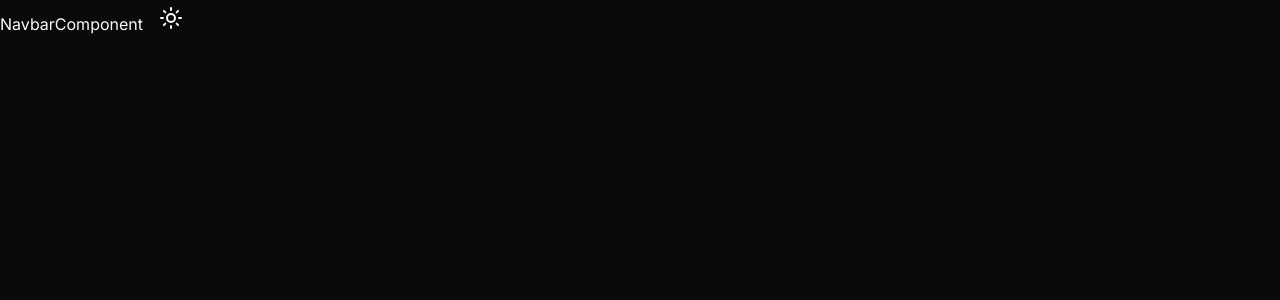
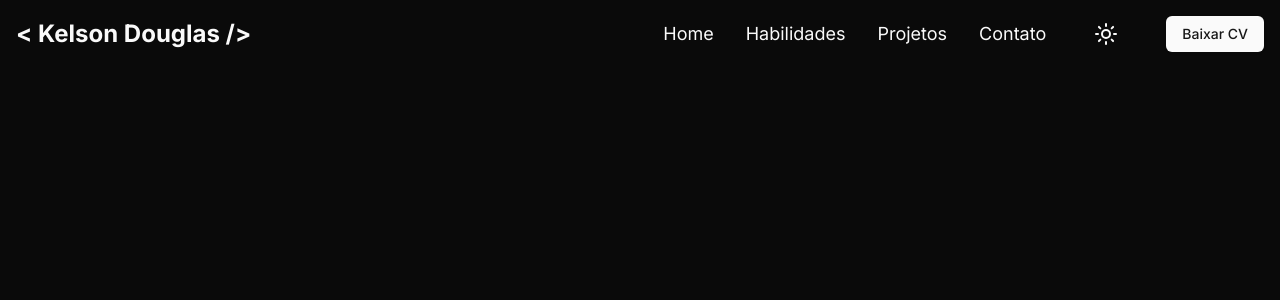
Before and after one commit to kelsondouglas/personal-portfolio, a Next.js app: page / in a window 1280 px wide. Shown: the top 300 px of the page. Built offline with nearby package versions, Linux system fonts and the light colour scheme.

Commit message:
feat: add initial navbar config

```diff
--- a/src/app/layout.tsx
+++ b/src/app/layout.tsx
@@ -17,7 +17,7 @@ export default function RootLayout({
   children: React.ReactNode;
 }>) {
   return (
-    <html lang="pt-br" suppressHydrationWarning>
+    <html lang="pt-br" suppressHydrationWarning className="scroll-smooth">
       <body className={inter.className}>
         <ThemeProvider attribute="class" defaultTheme="dark">
           {children}
--- a/src/app/page.tsx
+++ b/src/app/page.tsx
@@ -2,7 +2,7 @@ import HeaderComponent from "@/components/header";
 
 export default function Home() {
   return (
-    <main>
+    <main className="container mx-auto">
       <HeaderComponent />
     </main>
   );
--- a/src/components/navbar/index.tsx
+++ b/src/components/navbar/index.tsx
@@ -1,12 +1,34 @@
 import React from "react";
 import ThemeButton from "@/components/theme-button";
+import Link from "next/link";
+import { Button } from "../ui/button";
 
 const NavbarComponent = () => {
   return (
-    <div>
-      NavbarComponent
-      <ThemeButton />
-    </div>
+    <nav className="flex justify-between items-center p-4 fixed top-0 container">
+      <Link className="text-2xl font-bold" href="/">
+        {"< Kelson Douglas />"}
+      </Link>
+
+      <div className="flex gap-8 items-center">
+        <ul className="flex gap-8 text-lg">
+          <li>
+            <a href="#">Home</a>
+          </li>
+          <li>
+            <a href="#skills">Habilidades</a>
+          </li>
+          <li>
+            <a href="#projects">Projetos</a>
+          </li>
+          <li>
+            <a href="#contact">Contato</a>
+          </li>
+        </ul>
+        <ThemeButton />
+        <Button>Baixar CV</Button>
+      </div>
+    </nav>
   );
 };
 
```
